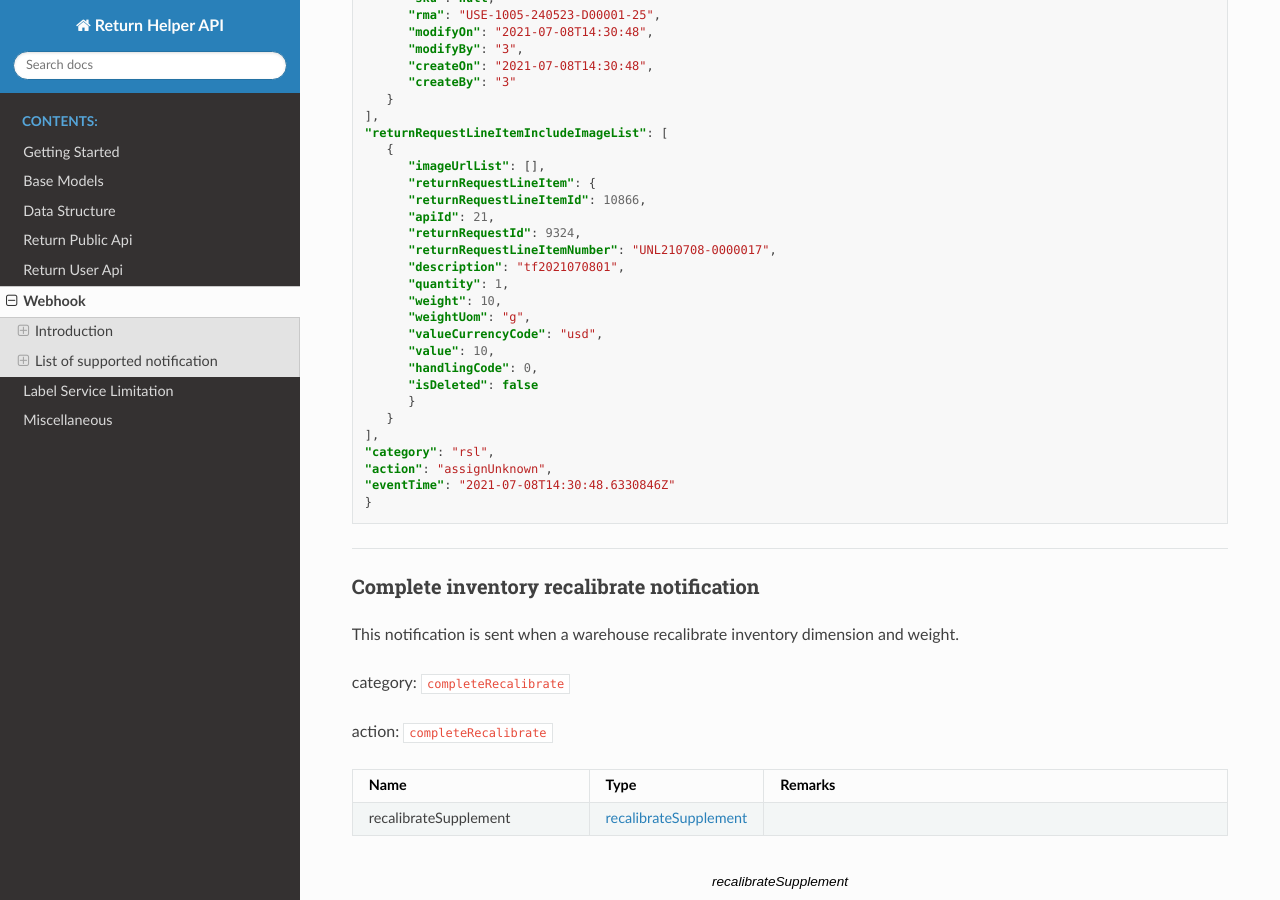
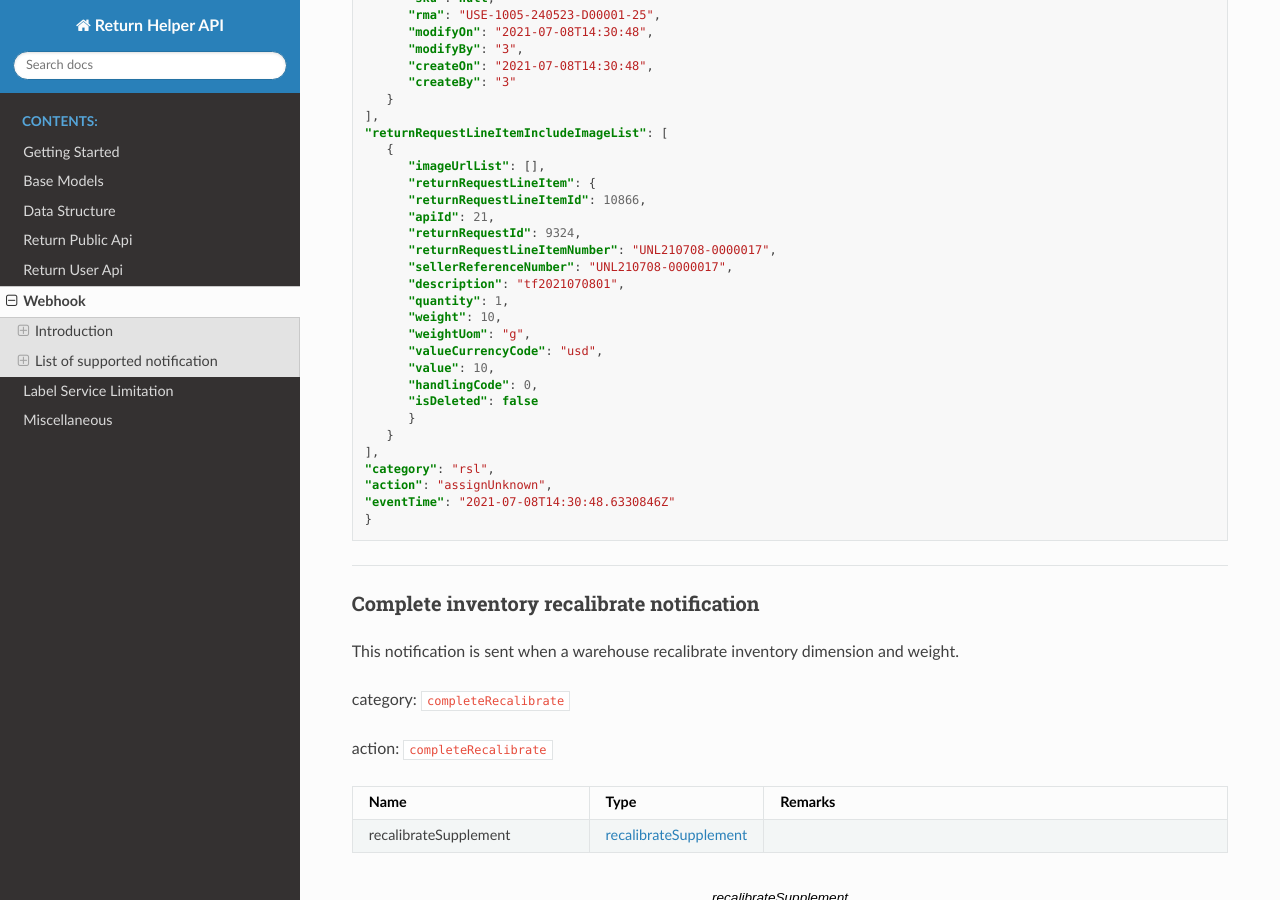
Before and after one commit to ReturnHelper/return-request-api-docs, a Sphinx documentation site: the page built from source/Webhook.rst, in a window 1280 px wide and 900 px high, scrolled down 32851 px. Built offline with Sphinx 7.4.7 and the Read the Docs theme 3.1.0, drawn with Linux system fonts in a browser that asks for light colours.

Commit message:
fix: missing srn

```diff
--- a/source/Webhook.rst
+++ b/source/Webhook.rst
@@ -1697,6 +1697,7 @@ Sample:
          "apiId": 21,
          "returnRequestId": 9324,
          "returnRequestLineItemNumber": "UNL210708-0000017",
+         "sellerReferenceNumber": "UNL210708-0000017",
          "description": "tf2021070801",
          "quantity": 1,
          "weight": 10,
```
